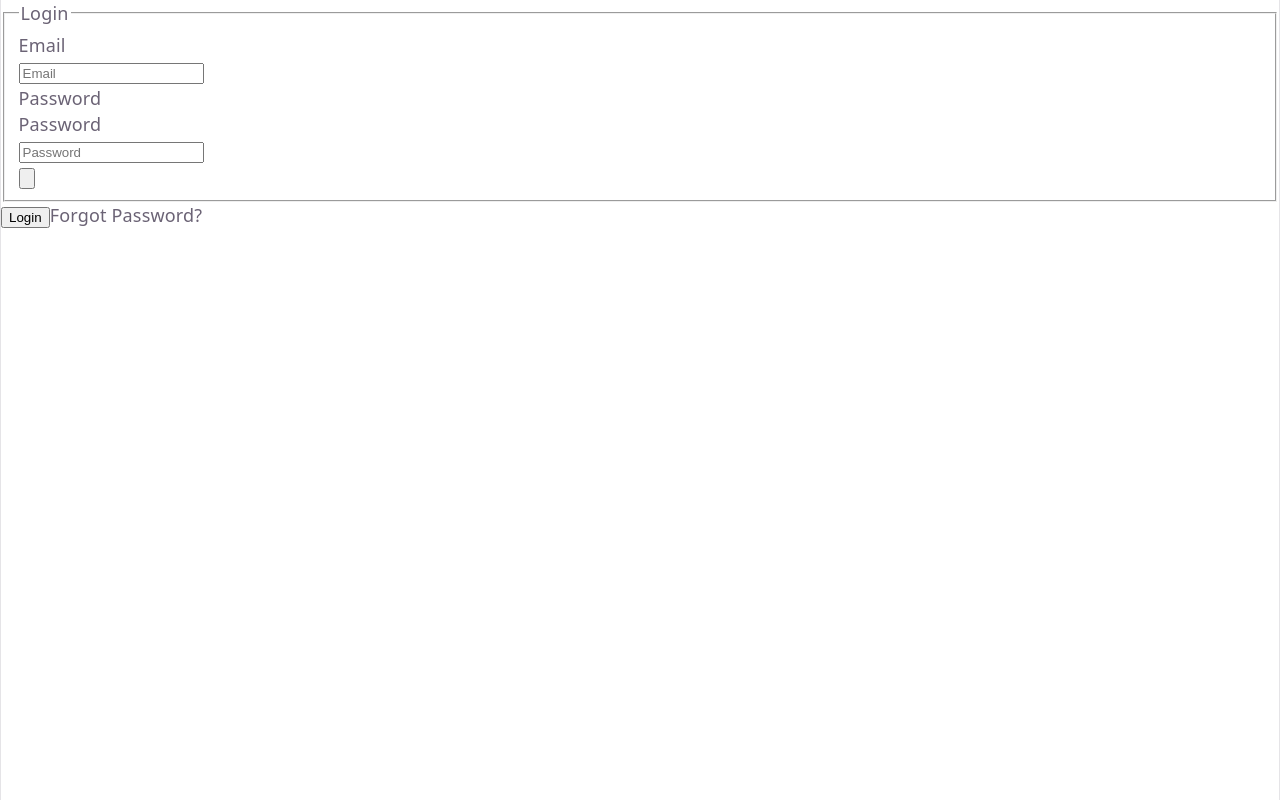
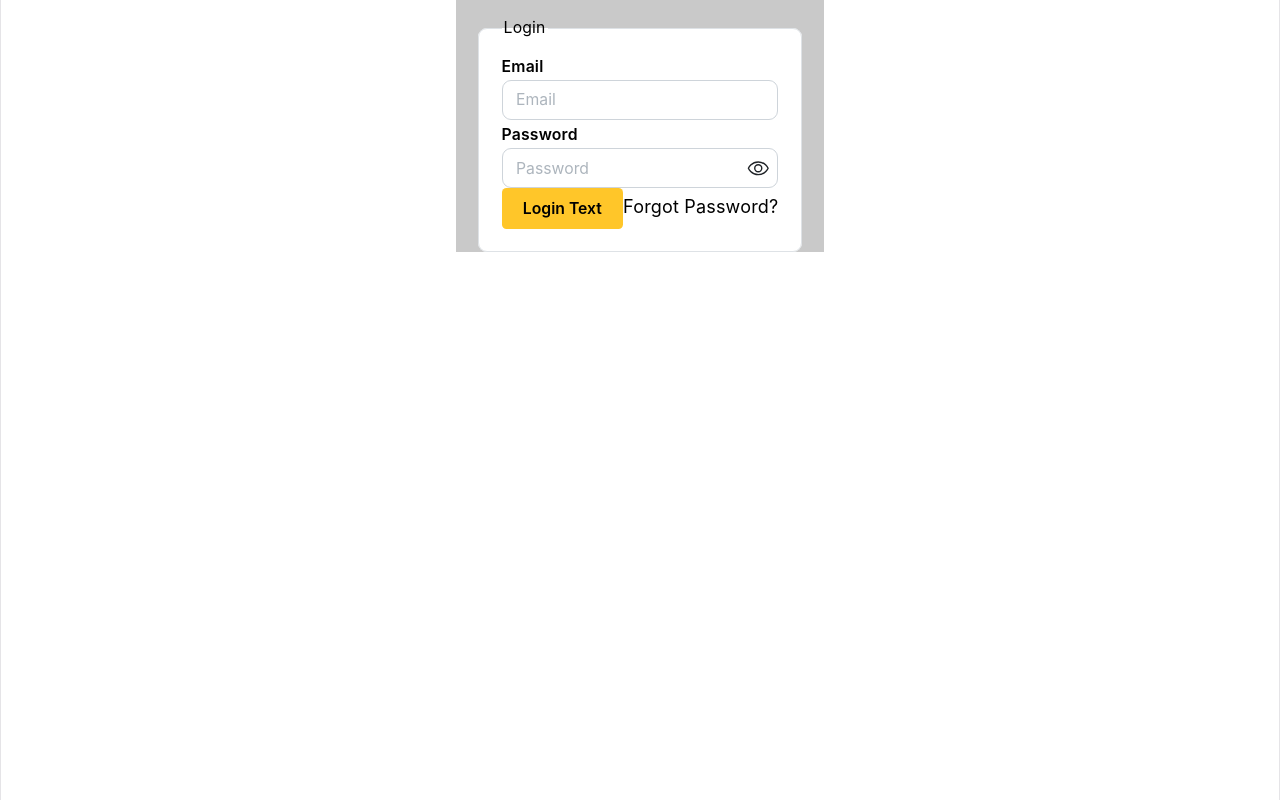
Before and after one commit to a-devh/P16-02, a React (Vite) app in the folder frontend/admin/: page /login in a window 1280 px wide. Built offline with nearby package versions, Linux system fonts and the light colour scheme; no server answers.

Commit message:
The Login, Admin Homepage, and Catalog Brick pages.

```diff
--- /dev/null
+++ b/frontend/admin/src/pages/AdminHomepage.css
@@ -0,0 +1,18 @@
+.page-content {
+    align-Items: right;
+}
+.main {
+    display:flex;
+    justify-content: center;
+    align-items: right;
+}
+.yellow-button {
+    background-color:#ffc629;
+    color:#000000;
+}
+.center-content {
+    background: #c9c9c9;
+    padding-top: 16px;
+    padding-left: 20px;
+    padding-right: 20px;
+}
--- /dev/null
+++ b/frontend/admin/src/pages/CatalogBricks.css
@@ -0,0 +1,18 @@
+.page-content {
+    align-Items: right;
+}
+.main {
+    display:flex;
+    justify-content: center;
+    align-items: right;
+}
+.yellow-button {
+    background-color:#ffc629;
+    color:#000000;
+}
+.center-content {
+    background: #c9c9c9;
+    padding-top: 16px;
+    padding-left: 20px;
+    padding-right: 20px;
+}
--- a/frontend/admin/src/pages/CatalogBricks.jsx
+++ b/frontend/admin/src/pages/CatalogBricks.jsx
@@ -1,11 +1,12 @@
-import { Button, Fieldset, Text, TextInput, Box, Center } from '@mantine/core'
-
+import { Button, Fieldset, Text, TextInput, Box, Center, Flex } from '@mantine/core'
+import '@mantine/core/styles.css';
+import "./CatalogBricks.css";
 const CatalogBricks = () => {
     return (
-        <Box>
-            <Box className="Center Content">
-                <h1>Catalog Bricks</h1>
-                <Center>
+        <div className="main">
+            <Box className="center-content">
+
+                <div  className="pageContent">
                 <Fieldset legend="Add Brick">
                     <TextInput label="Name" placeholder=""/>
                     <TextInput label="Campus" placeholder=""/>
@@ -13,16 +14,16 @@ const CatalogBricks = () => {
                     <TextInput label="Row#" placeholder=""/>
                     <TextInput label="Inscription" placeholder=""/>
 
-                    <Button>Add Brick</Button>
-                    <Button>Clear</Button>
+                    <Button className="yellow-button">Add Brick</Button>
+                    <Button className="yellow-button">Clear</Button>
 
                     <Text>Import Brick</Text>
-                    <Button>Select File</Button>
+                    <Button className="yellow-button">Select File</Button>
                 </Fieldset>
-                </Center>
+                </div>
             </Box>
 
-        </Box>
+        </div>
     );
 };
 
--- /dev/null
+++ b/frontend/admin/src/pages/Login.css
@@ -0,0 +1,18 @@
+.page-content {
+    align-Items: right;
+}
+.main {
+    display:flex;
+    justify-content: center;
+    align-items: right;
+}
+.yellow-button {
+    background-color:#ffc629;
+    color:#000000;
+}
+.center-content {
+    background: #c9c9c9;
+    padding-top: 16px;
+    padding-left: 20px;
+    padding-right: 20px;
+}
--- a/frontend/admin/src/pages/Login.jsx
+++ b/frontend/admin/src/pages/Login.jsx
@@ -1,24 +1,22 @@
-import {Button, Fieldset, TextInput, Box, Center, PasswordInput} from '@mantine/core';
-
+import {Button, Fieldset, TextInput, Box, Center, PasswordInput, Container} from '@mantine/core';
+import '@mantine/core/styles.css';
+import "./Login.css";
 const Login = ({ onSuccess }) => {
     return (
-        <Box>
-            <Box className="BrickPic">
+        <div className="main">
+            <Box className="center-content">
+
+                <div  className="page-content">
+                <Fieldset legend="Login">
+                    <TextInput label="Email" placeholder="Email"/>
+                    <PasswordInput label="Password" placeholder="Password"/>
+                    <Button variant="filled" radius="sm" onClick={onSuccess} className="yellow-button">Login Text</Button>
+                    <text className="pass-text">Forgot Password?</text>
+                </Fieldset>
+                </div>
             </Box>
 
-            <Box className="LoginWindow">
-                <Center>
-
-                <Fieldset legend="Login">
-                    <TextInput label="Email" placeholder="Email"/>
-                    <PasswordInput label="Password" description="Password" placeholder="Password"/>
-                </Fieldset>
-
-                <Button variant="filled" radius="sm" onClick={onSuccess}>Login</Button>
-                <text>Forgot Password?</text>
-                </Center>
-            </Box>
-        </Box>
+        </div>
     );
 };
 
```
Also changed, not shown: frontend/admin/src/pages/AdminHomepage.jsx (+11 -25 lines).
